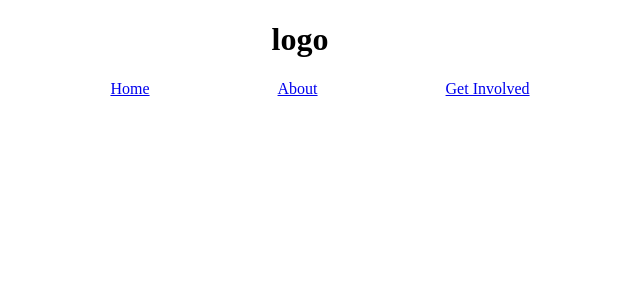
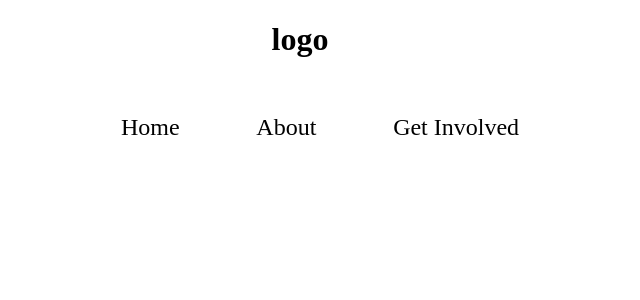
Before and after one commit to UW-INFO442-WI23/chocolatelavacake, a React (Create React App) app: page /Home in a window 1280 px wide. Shown: the top 300 px of the page, without its empty margins (340-980 px from the left). Built offline with nearby package versions, Linux system fonts and the light colour scheme.

Commit message:
Added hover animations to navbar and responsive design for mobile

```diff
--- a/src/index.css
+++ b/src/index.css
@@ -1,16 +1,61 @@
-/* */
+/*header and navbar CSS */
+
 header {
-    text-align: center;
+    text-align: center; /* center the logo and nav */
+
+}
+
+header h1 {
+    margin-bottom: 7vh; /*add space between logo and nav */
 }
 
 
 nav ul {
     list-style-type: none;
     overflow: hidden;
-
+    font-size: 1.5rem;
 }
 
 nav li {
     display: inline;
-    padding: 5vw;
+    padding: 3vw;
+
 }
+
+nav li a {
+    text-decoration: none;
+    color: black;
+    position: relative;
+}
+
+/* change color on hover */
+nav li a:hover {
+    color: gold;
+    transition: 0.3s ease-in-out;
+}
+
+/* link underline animation */
+a::before {
+    content: "";
+    position: absolute;
+    display: block;
+    width: 100%;
+    height: 2.5px;
+    bottom: 0;
+    left: 0;
+    background-color: gold;
+    transform: scaleX(0);
+    transition: transform 0.3s ease;
+}
+
+a:hover::before {
+    transform: scaleX(1);
+}
+
+
+/* hid navbar on mobile phones and tablets */
+@media (max-width:768px) {
+    nav {
+        display: none;
+    }
+}
```
